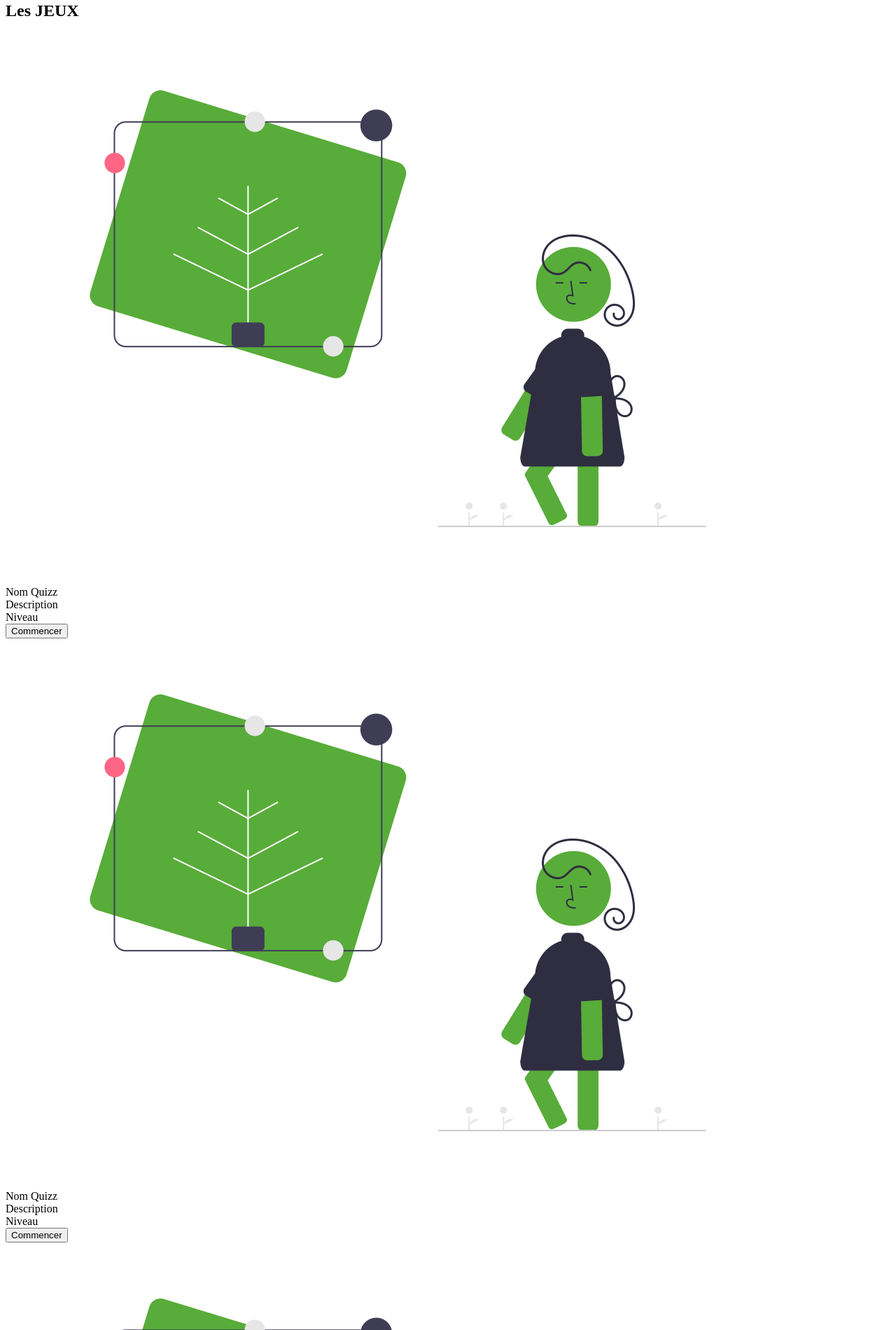
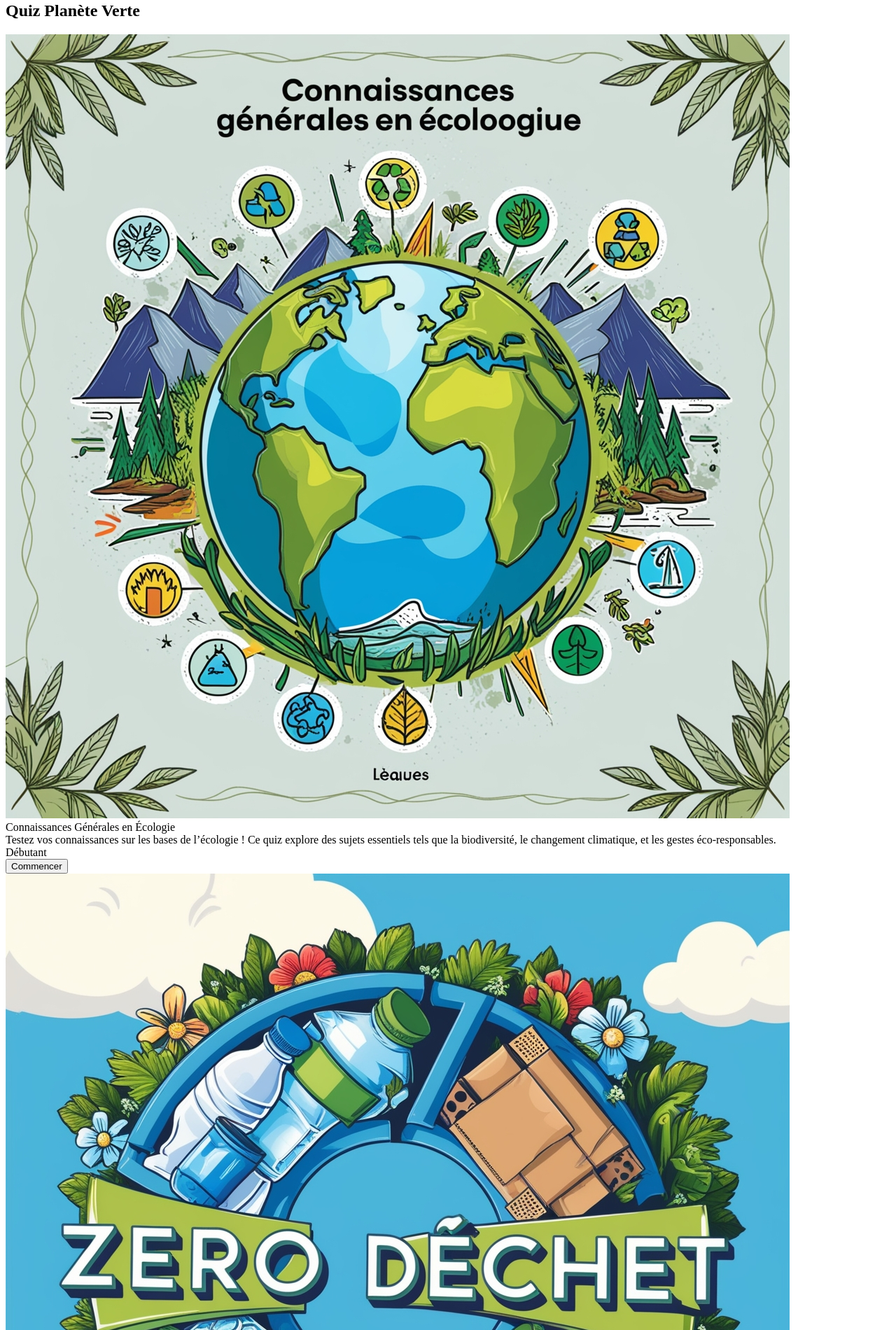
Before and after one commit to HelyaC/EcoAdventure2, a Symfony app: template templates/jeux/jeux.html.twig in a window 1280 px wide; the page is wider, and only the part inside the window is pictured. Shown: the part 2061-3961 px from the top of that part at 70% size. Run offline with Twig, Linux system fonts and the light colour scheme; the template is opened without the code that fills it, so the values that code supplies are empty; some libraries are stand-ins or nearby versions.

Commit message:
Update card

```diff
--- a/templates/jeux/jeux.html.twig
+++ b/templates/jeux/jeux.html.twig
@@ -17,25 +17,26 @@
         <!-- DIV N2 -->
         <div class="w-full bg-[#F9F2E1] py-10">
             <div class="max-w-6xl mx-auto mb-6">
-                <h2 class="text-2xl bold text-left ml-2">
-                    Les JEUX
+                <h2 class="text-4xl font-bold text-left ml-2">
+                    Quiz Planète Verte
                 </h2>
             </div>
             <div class="grid grid-cols-1 sm:grid-cols-2 md:grid-cols-3 gap-4 sm:gap-6 md:gap-8 px-4 sm:px-6 md:px-8 mx-auto max-w-6xl">
                 <!-- Carte 1 -->
-                <div class="relative bg-[#5180c7] rounded-3xl shadow-lg p-0 w-full">
-                    <img class="w-full h-[200px] object-cover rounded-t-3xl" src="images/icon2.png" alt="Image Test"/>
-                    <div class="bg-white p-4 rounded-b-3xl">
-                        <div class="text-left text-black text-2xl font-semibold mb-2">
-                            Nom Quizz
+                <div class="relative bg-white rounded-3xl shadow-lg p-0 w-full transform hover:scale-105 transition duration-300">
+                    <img class="w-full h-[200px] object-cover rounded-t-3xl" src="images/generales.jpg" alt="Image Test"/>
+                    <div class="bg-white p-4 rounded-b-3xl flex flex-col justify-between">
+                        <div class="text-left text-black  text-xl font-semibold mb-2">
+                            Connaissances Générales en Écologie
                         </div>
                         <div class="border-t border-black/20 my-2"></div>
                         <div class="text-center text-black">
-                            <div class="text-base font-normal">Description</div>
-                            <div class="text-base font-normal">Niveau</div>
+                            <div class="text-base font-normal text-justify">Testez vos connaissances sur les bases de l’écologie ! Ce quiz explore des sujets essentiels tels que la biodiversité, le changement climatique, et les gestes éco-responsables.</div>
+
                         </div>
                         <div class="mt-4 text-center">
-                            <button class="bg-[#B1CA77] text-white px-6 py-2 rounded-full hover:bg-[#3a65a3] transition">
+                            <div class="text-base font-semibold mt-2">Débutant</div>
+                            <button class="bg-[#B1CA77] text-white px-6 py-2 rounded-full hover:bg-[#A4B07D] transition">
                                 Commencer
                             </button>
                         </div>
@@ -43,19 +44,19 @@
                 </div>
 
                 <!-- Carte 2 -->
-                <div class="relative bg-[#5180c7] rounded-3xl shadow-lg p-0 w-full">
-                    <img class="w-full h-[200px] object-cover rounded-t-3xl" src="images/icon2.png" alt="Image Test"/>
-                    <div class="bg-white p-4 rounded-b-3xl">
+                <div class="relative  bg-white rounded-3xl shadow-lg p-0 w-full transform hover:scale-105 transition duration-300">
+                    <img class="w-full h-[200px] object-cover rounded-t-3xl" src="images/zero.jpg" alt="Image Test"/>
+                    <div class="bg-white p-4 rounded-b-3xl flex flex-col justify-between">
                         <div class="text-left text-black text-2xl font-semibold mb-2">
-                            Nom Quizz
+                            Quiz Zéro Déchet
                         </div>
                         <div class="border-t border-black/20 my-2"></div>
                         <div class="text-center text-black">
-                            <div class="text-base font-normal">Description</div>
-                            <div class="text-base font-normal">Niveau</div>
+                            <div class="text-base font-normal text-justify">Découvrez si vous maîtrisez les principes du zéro déchet. Apprenez-en plus sur les moyens de réduire les déchets au quotidien et inspirez-vous pour adopter une vie plus durable.</div>
                         </div>
                         <div class="mt-4 text-center">
-                            <button class="bg-[#B1CA77] text-white px-6 py-2 rounded-full hover:bg-[#3a65a3] transition">
+                            <div class="text-base font-semibold mt-2">Intermédiaire</div>
+                            <button class="bg-[#B1CA77] text-white px-6 py-2 rounded-full hover:bg-[#A4B07D] transition">
                                 Commencer
                             </button>
                         </div>
@@ -63,19 +64,19 @@
                 </div>
 
                 <!-- Carte 3 -->
-                <div class="relative bg-[#5180c7] rounded-3xl shadow-lg p-0 w-full">
-                    <img class="w-full h-[200px] object-cover rounded-t-3xl" src="images/icon2.png" alt="Image Test"/>
-                    <div class="bg-white p-4 rounded-b-3xl">
+                <div class="relative  bg-white rounded-3xl shadow-lg p-0 w-full transform hover:scale-105 transition duration-300">
+                    <img class="w-full h-[200px] object-cover rounded-t-3xl" src="images/renouvelable.jpg" alt="Image Test"/>
+                    <div class="bg-white p-4 rounded-b-3xl flex flex-col justify-between">
                         <div class="text-left text-black text-2xl font-semibold mb-2">
-                            Nom Quizz
+                            Les Énergies Renouvelables
                         </div>
                         <div class="border-t border-black/20 my-2"></div>
                         <div class="text-center text-black">
-                            <div class="text-base font-normal">Description</div>
-                            <div class="text-base font-normal">Niveau</div>
+                            <div class="text-base font-normal text-justify">Solaire, éolien, hydraulique... Que savez-vous vraiment des énergies renouvelables ? Ce quiz teste vos connaissances sur les solutions énergétiques respectueuses de l’environnement.</div>
                         </div>
                         <div class="mt-4 text-center">
-                            <button class="bg-[#B1CA77] text-white px-6 py-2 rounded-full hover:bg-[#3a65a3] transition">
+                            <div class="text-base font-semibold mt-2">Intermédiaire</div>
+                            <button class="bg-[#B1CA77] text-white px-6 py-2 rounded-full hover:bg-[#A4B07D] transition">
                                 Commencer
                             </button>
                         </div>
@@ -83,19 +84,19 @@
                 </div>
 
                 <!-- Carte 4 -->
-                <div class="relative bg-[#5180c7] rounded-3xl shadow-lg p-0 w-full">
-                    <img class="w-full h-[200px] object-cover rounded-t-3xl" src="images/icon2.png" alt="Image Test"/>
-                    <div class="bg-white p-4 rounded-b-3xl">
+                <div class="relative  bg-white rounded-3xl shadow-lg p-0 w-full transform hover:scale-105 transition duration-300">
+                    <img class="w-full h-[200px] object-cover rounded-t-3xl" src="images/biodiversite.jpg" alt="Image Test"/>
+                    <div class="bg-white p-4 rounded-b-3xl flex flex-col justify-between">
                         <div class="text-left text-black text-2xl font-semibold mb-2">
-                            Nom Quizz
+                            Les Menaces sur la Biodiversité
                         </div>
                         <div class="border-t border-black/20 my-2"></div>
                         <div class="text-center text-black">
-                            <div class="text-base font-normal">Description</div>
-                            <div class="text-base font-normal">Niveau</div>
+                            <div class="text-base font-normal text-justify">Comprenez les enjeux liés à la biodiversité et les dangers auxquels les espèces sont confrontées. Ce quiz vous fera réfléchir aux défis de la conservation et aux solutions possibles.</div>
                         </div>
                         <div class="mt-4 text-center">
-                            <button class="bg-[#B1CA77] text-white px-6 py-2 rounded-full hover:bg-[#3a65a3] transition">
+                            <div class="text-base font-semibold mt-2">Avancé</div>
+                            <button class="bg-[#B1CA77] text-white px-6 py-2 rounded-full hover:bg-[#A4B07D] transition">
                                 Commencer
                             </button>
                         </div>
@@ -103,19 +104,19 @@
                 </div>
 
                 <!-- Carte 5 -->
-                <div class="relative bg-[#5180c7] rounded-3xl shadow-lg p-0 w-full">
-                    <img class="w-full h-[200px] object-cover rounded-t-3xl" src="images/icon2.png" alt="Image Test"/>
-                    <div class="bg-white p-4 rounded-b-3xl">
+                <div class="relative bg-white rounded-3xl shadow-lg p-0 w-full transform hover:scale-105 transition duration-300">
+                    <img class="w-full h-[200px] object-cover rounded-t-3xl" src="images/empreinte.jpg" alt="Image Test"/>
+                    <div class="bg-white p-4 rounded-b-3xl flex flex-col justify-between">
                         <div class="text-left text-black text-2xl font-semibold mb-2">
-                            Nom Quizz
+                             Empreinte Carbone et Modes de Vie
                         </div>
                         <div class="border-t border-black/20 my-2"></div>
                         <div class="text-center text-black">
-                            <div class="text-base font-normal">Description</div>
-                            <div class="text-base font-normal">Niveau</div>
+                            <div class="text-base font-normal text-justify"> Quel est l’impact de nos choix quotidiens sur l’environnement ? Ce quiz vous aide à mieux comprendre l'empreinte carbone et comment réduire votre impact écologique.</div>
                         </div>
                         <div class="mt-4 text-center">
-                            <button class="bg-[#B1CA77] text-white px-6 py-2 rounded-full hover:bg-[#3a65a3] transition">
+                            <div class="text-base font-semibold mt-2">Intermédiaire</div>
+                            <button class="bg-[#B1CA77] text-white px-6 py-2 rounded-full hover:bg-[#A4B07D] transition">
                                 Commencer
                             </button>
                         </div>
@@ -123,19 +124,19 @@
                 </div>
 
                 <!-- Carte 6 -->
-                <div class="relative bg-[#5180c7] rounded-3xl shadow-lg p-0 w-full">
-                    <img class="w-full h-[200px] object-cover rounded-t-3xl" src="images/icon2.png" alt="Image Test"/>
-                    <div class="bg-white p-4 rounded-b-3xl">
+                <div class="relative bg-white rounded-3xl shadow-lg p-0 w-full transform hover:scale-105 transition duration-300">
+                    <img class="w-full h-[200px] object-cover rounded-t-3xl" src="images/citoyennes.jpg" alt="Image Test"/>
+                    <div class="bg-white p-4 rounded-b-3xl flex flex-col justify-between">
                         <div class="text-left text-black text-2xl font-semibold mb-2">
-                            Nom Quizz
+                           Éco-Gestes du Quotidien
                         </div>
                         <div class="border-t border-black/20 my-2"></div>
                         <div class="text-center text-black">
-                            <div class="text-base font-normal">Description</div>
-                            <div class="text-base font-normal">Niveau</div>
+                            <div class="text-base font-normal text-justify">Petites actions, grands effets ! Découvrez quels éco-gestes adopter pour faire la différence. Un quiz parfait pour ceux qui souhaitent transformer leurs habitudes.</div>
                         </div>
-                        <div class="mt-4 text-center">
-                            <button class="bg-[#B1CA77] text-white px-6 py-2 rounded-full hover:bg-[#3a65a3] transition">
+                        <div class="mt-4 text-center  ">
+                            <div class="text-base font-semibold mt-2">Débutant</div>
+                            <button class="bg-[#B1CA77] text-white px-6 py-2 rounded-full hover:bg-[#A4B07D] transition">
                                 Commencer
                             </button>
                         </div>
@@ -147,8 +148,8 @@
         <!-- DIV N3 -->
         <div class="w-full bg-[#CFD897] py-10">
             <div class="max-w-6xl mx-auto mb-6">
-                <h2 class="text-2xl bold text-left ml-2">
-                    Challenges
+                <h2 class="text-4xl font-bold text-left ml-2">
+                    Challenges Écologiques
                 </h2>
             </div>
 
```
Also changed, not shown: public/images/biodiversite.jpg (added), public/images/empreinte.jpg (added), public/images/generales.jpg (added), public/images/renouvelable.jpg (added), public/images/zero.jpg (added).
